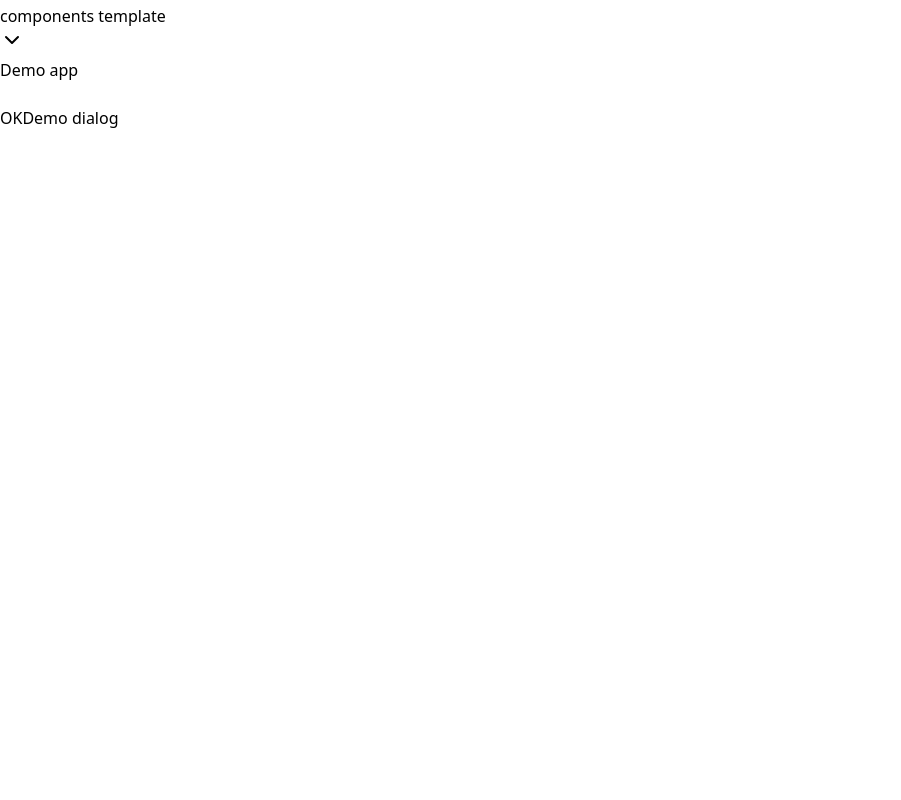
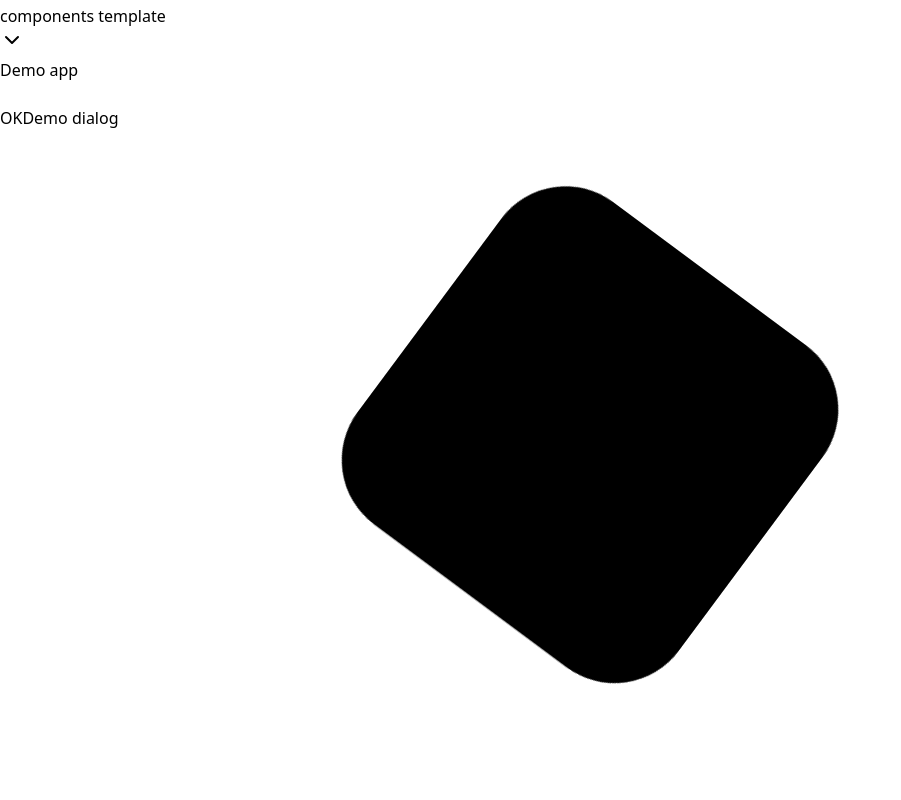
Before and after one commit to maxzz/shadcn-tv, a React (Vite) app: page / in a window 1280 px wide. Shown: the part 1300-2100 px from the top of the page, without its empty margins (0-901 px from the left). Built offline with nearby package versions, Linux system fonts and the light colour scheme.

Commit message:
WIP. loaders. update p3-loader vars to classes

```diff
--- a/src/components/2-main/3-loaders/index.tsx
+++ b/src/components/2-main/3-loaders/index.tsx
@@ -3,9 +3,9 @@ import { LoaderP11, LoaderP12, LoaderP13 } from '@/components/ui/loaders';
 export function LoadersTest() {
     return (
         <div className="flex items-center gap-2">
-            {/* <LoaderP11 className="w-6 h-6 [--hue1:53]" /> */}
+            <LoaderP11 className="w-6 h-6 [--hue1:53]" />
             <LoaderP12 className="w-6 h-6" />
-            {/* <LoaderP13 className="w-6 h-6" /> */}
+            <LoaderP13 className="w-6 h-6" />
         </div>
     );
 }
--- a/src/components/ui/loaders/p-loader1/index.tsx
+++ b/src/components/ui/loaders/p-loader1/index.tsx
@@ -7,10 +7,13 @@ import { classNames } from "@/utils";
 const rootClasses = "\
 [--hue1:223] \
 [--hue2:343] \
+\
 [--bg:hsl(var(--hue1),90%,90%)] \
 [--fg:hsl(var(--hue1),90%,10%)] \
+\
 [--primary:hsl(var(--hue1),90%,50%)] \
 [--secondary:hsl(var(--hue2),90%,50%)] \
+\
 dark:[--bg:hsl(var(--hue1),90%,10%)] \
 dark:[--fg:hsl(var(--hue1),90%,90%)] \
 ";
--- a/src/components/ui/loaders/p-loader1/p-loaders-p1.css
+++ b/src/components/ui/loaders/p-loader1/p-loaders-p1.css
@@ -14,6 +14,7 @@
 }
 
 /* Animations */
+
 @keyframes pl1-a {
     from {
         transform: rotate(0);
--- a/src/components/ui/loaders/p-loader2/index.tsx
+++ b/src/components/ui/loaders/p-loader2/index.tsx
@@ -7,10 +7,13 @@ import { classNames } from "@/utils";
 const rootClasses = "\
 [--hue1:223] \
 [--hue2:283] \
+\
 [--bg:hsl(var(--hue1),90%,90%)] \
 [--fg:hsl(var(--hue1),90%,10%)] \
+\
 [--primary:hsl(var(--hue1),90%,50%)] \
 [--secondary:hsl(var(--hue2),90%,50%)] \
+\
 dark:[--bg:hsl(var(--hue1),90%,10%)] \
 dark:[--fg:hsl(var(--hue1),90%,90%)] \
 ";
--- a/src/components/ui/loaders/p-loader2/p-loaders-p2.css
+++ b/src/components/ui/loaders/p-loader2/p-loaders-p2.css
@@ -1,27 +1,3 @@
-/* :root {
-	--hue: 223;
-	--bg: hsl(var(--hue),90%,90%);
-	--fg: hsl(var(--hue),90%,10%);
-
-	--primary: hsl(var(--hue),90%,50%);
-	--trans-dur: 0.3s;
-	font-size: calc(16px + (24 - 16) * (100vw - 320px) / (2560 - 320));
-} */
-
-/* Dark theme */
-/* @media (prefers-color-scheme: dark) {
-    :root {
-        --bg: hsl(var(--hue), 90%, 10%);
-        --fg: hsl(var(--hue), 90%, 90%);
-    }
-} */
-
-/* .pl2 {
-    display: block;
-    width: 8em;
-    height: 8em;
-} */
-
 .pl2__rect,
 .pl2__rect-g {
     animation: pl1-a 1.5s cubic-bezier(0.65, 0, 0.35, 1) infinite;
@@ -53,6 +29,17 @@
 }
 
 /* Animations */
+
+@keyframes pl1-a {
+    from {
+        transform: rotate(0);
+    }
+    80%,
+    to {
+        animation-timing-function: steps(1, start);
+        transform: rotate(90deg);
+    }
+}
 
 @keyframes pl2-a {
     from,
--- a/src/components/ui/loaders/p-loader3/index.tsx
+++ b/src/components/ui/loaders/p-loader3/index.tsx
@@ -3,14 +3,17 @@ import "./p-loaders-p3.css";
 import { classNames } from "@/utils";
 
 // hsl(223,90%,90%)
-// hsl(343,90%,50%)
+// hsl(163,90%,50%)
 const rootClasses = "\
 [--hue1:223] \
-[--hue2:343] \
+[--hue2:163] \
+\
 [--bg:hsl(var(--hue1),90%,90%)] \
 [--fg:hsl(var(--hue1),90%,10%)] \
+\
 [--primary:hsl(var(--hue1),90%,50%)] \
 [--secondary:hsl(var(--hue2),90%,50%)] \
+\
 dark:[--bg:hsl(var(--hue1),90%,10%)] \
 dark:[--fg:hsl(var(--hue1),90%,90%)] \
 ";
@@ -25,7 +28,7 @@ export function LoaderP13({className, ...rest}: SVGAttributes<SVGSVGElement>) {
                 </g>
             </g>
 
-            <g fill="hsl(163,90%,50%)" mask="url(#pl-mask)">
+            <g fill="var(--secondary)" mask="url(#pl-mask)">
                 <rect className="pl3__rect" rx={8} ry={8} width={64} height={64} transform="translate(64)" />
                 <g className="pl3__rect-g" transform="scale(-1)">
                     <rect className="pl3__rect" rx={8} ry={8} width={64} height={64} transform="translate(64)" />
--- a/src/components/ui/loaders/p-loader3/p-loaders-p3.css
+++ b/src/components/ui/loaders/p-loader3/p-loaders-p3.css
@@ -1,27 +1,3 @@
-:root {
-	--hue: 223;
-	--bg: hsl(var(--hue),90%,90%);
-	--fg: hsl(var(--hue),90%,10%);
-
-	/* --primary: hsl(var(--hue),90%,50%);
-	--trans-dur: 0.3s;
-	font-size: calc(16px + (24 - 16) * (100vw - 320px) / (2560 - 320)); */
-}
-
-/* Dark theme */
-@media (prefers-color-scheme: dark) {
-    :root {
-        --bg: hsl(var(--hue), 90%, 10%);
-        --fg: hsl(var(--hue), 90%, 90%);
-    }
-}
-
-/* .pl3 {
-    display: block;
-    width: 8em;
-    height: 8em;
-} */
-
 .pl3__rect {
     animation: pl1-a 1.5s cubic-bezier(0.65, 0, 0.35, 1) infinite;
 }
@@ -34,6 +10,17 @@
 }
 
 /* Animations */
+
+@keyframes pl1-a {
+    from {
+        transform: rotate(0);
+    }
+    80%,
+    to {
+        animation-timing-function: steps(1, start);
+        transform: rotate(90deg);
+    }
+}
 
 @keyframes pl3 {
     from {
```
